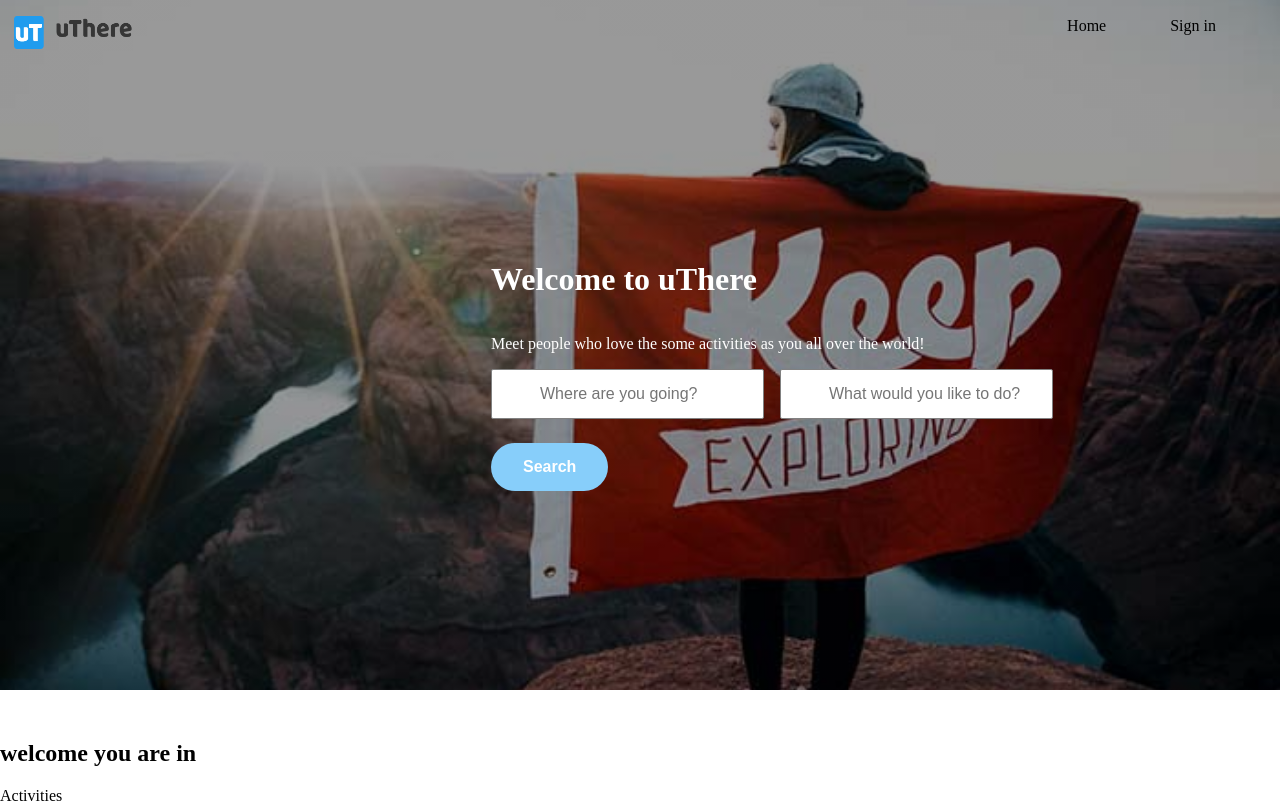
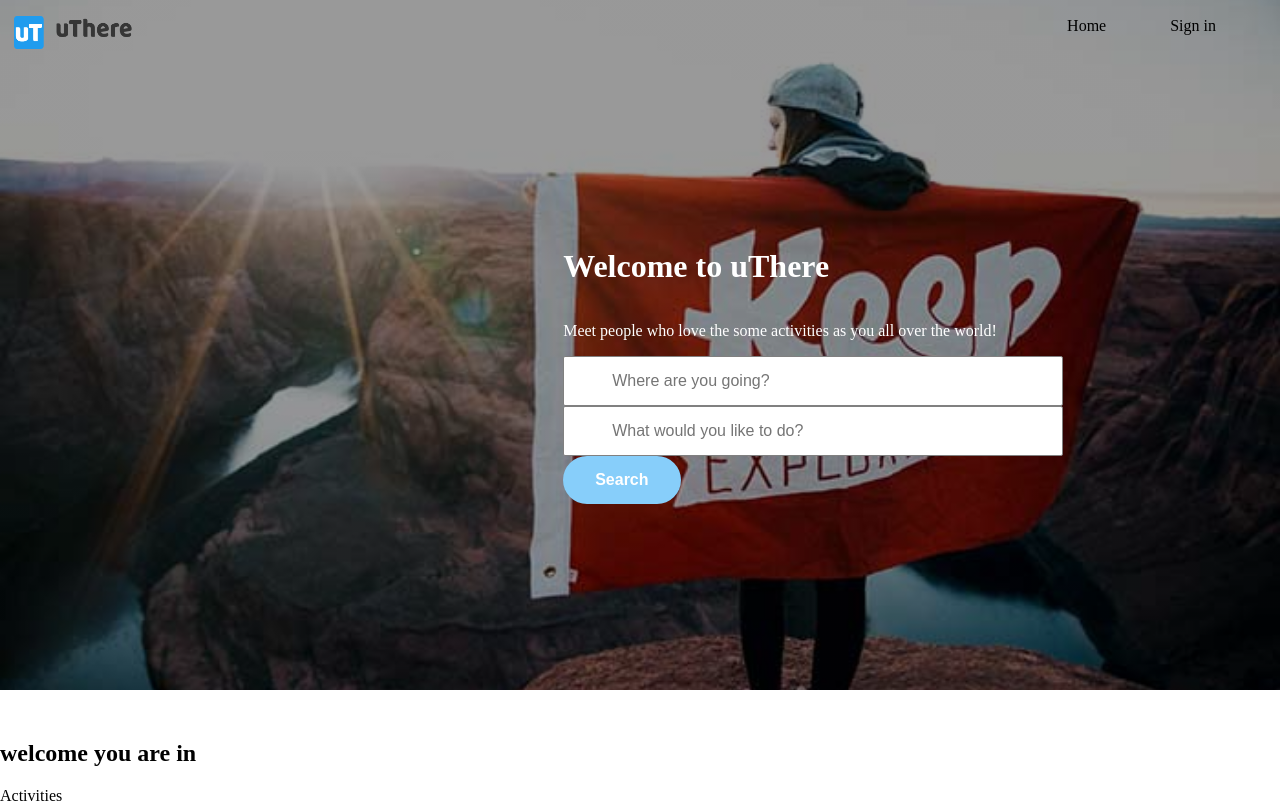
Before and after one commit to LIOR25/u-there, a Vue app in the folder frontend/: page / in a window 1280 px wide. Shown: the top 803 px of the page. Built offline with nearby package versions, Linux system fonts and the light colour scheme; no server answers.

Commit message:
minor change

```diff
--- a/frontend/src/components/MainSearch.vue
+++ b/frontend/src/components/MainSearch.vue
@@ -11,7 +11,7 @@
       >vue-cli documentation</a>.-->
     </p>
     <div class="searchBlock">
-      <form class="searchBlockTop" @submit.prevent="load">
+      <!-- <form class="searchBlockTop" @submit.prevent="load">
         <div class="searchBlockContainer">
           <div class="SearchInputContainer">
             <input
@@ -29,7 +29,25 @@
           </div>
         </div>
         <button class="button">Search</button>
-      </form>
+      </form> -->
+
+
+
+            <form @submit.prevent="load">
+             <input
+              v-model="filterBy.cityName"
+              class="SearchInput"
+              type="text"
+              placeholder="Where are you going?"
+            />
+             <input
+              v-model="filterBy.activity"
+              class="SearchInput"
+              type="text"
+              placeholder="What would you like to do?"
+            />
+        <button class="button">Search</button>
+          </form>
     </div>
   </div>
 </template>
--- a/frontend/src/components/user/UserList.vue
+++ b/frontend/src/components/user/UserList.vue
@@ -3,9 +3,9 @@
     <UserPreview v-for="user in usersToShow" :key="user._id" :user="user"></UserPreview>
     <!-- <router-link title="See all users" class="show-all" tag="div" to="/search?q="> -->
 
-    <router-link title="See all users" class="show-all" tag="div"  :to="'/user/'">
+    <!-- <router-link title="See all users" class="show-all" tag="div"  :to="'/user/'">
         Show all
-      </router-link>
+      </router-link> -->
 
 
   </section>
```
Also changed, not shown: 1 other file (tests, documents, lock files or other folders).
